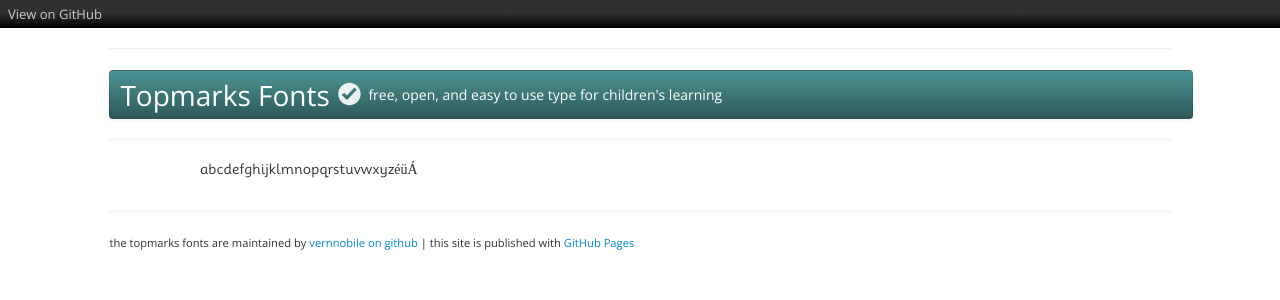
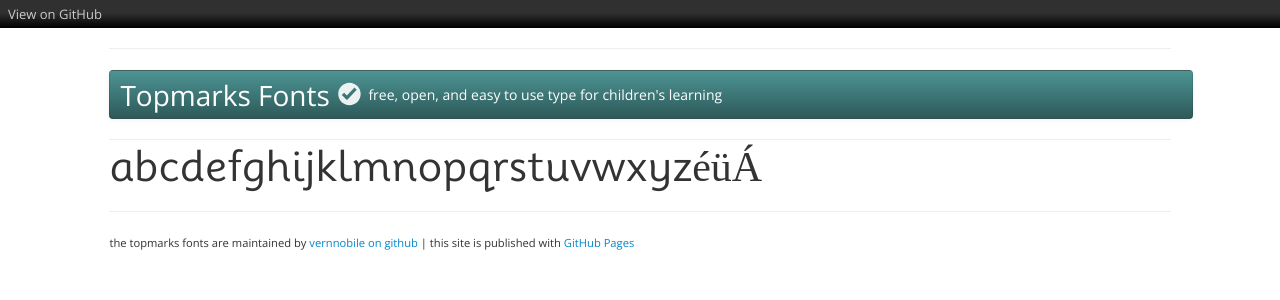
Before and after one commit to vernnobile/topmarks, a Jekyll site: the page built from testing.html, in a window 1280 px wide. Shown: the top 300 px of the page. Built offline with Jekyll 4.4.1, drawn with Linux system fonts in a browser that asks for light colours.

Commit message:
Update test.html

```diff
--- a/_includes/test.html
+++ b/_includes/test.html
@@ -1,7 +1,7 @@
 <hr>
 <div class="row-fluid">
-<div class="span10 offset1">
-<p style="font-family:'topmarksbook';">
+<div class="span10">
+<p style="font-family:'topmarksbook'; font-size:3em;">
 abcdefghijklmnopqrstuvwxyzéüÁ
 </p>
 
```
